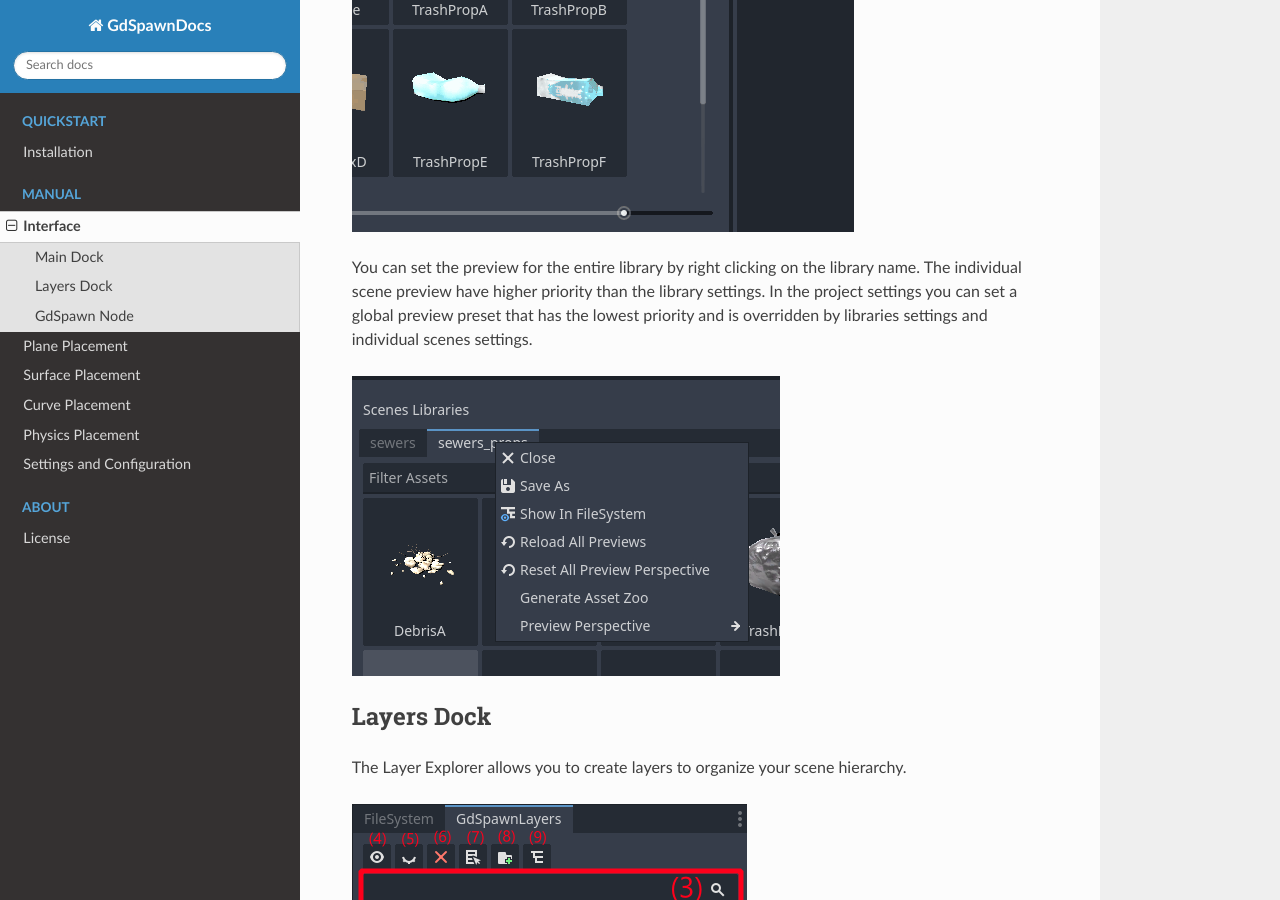
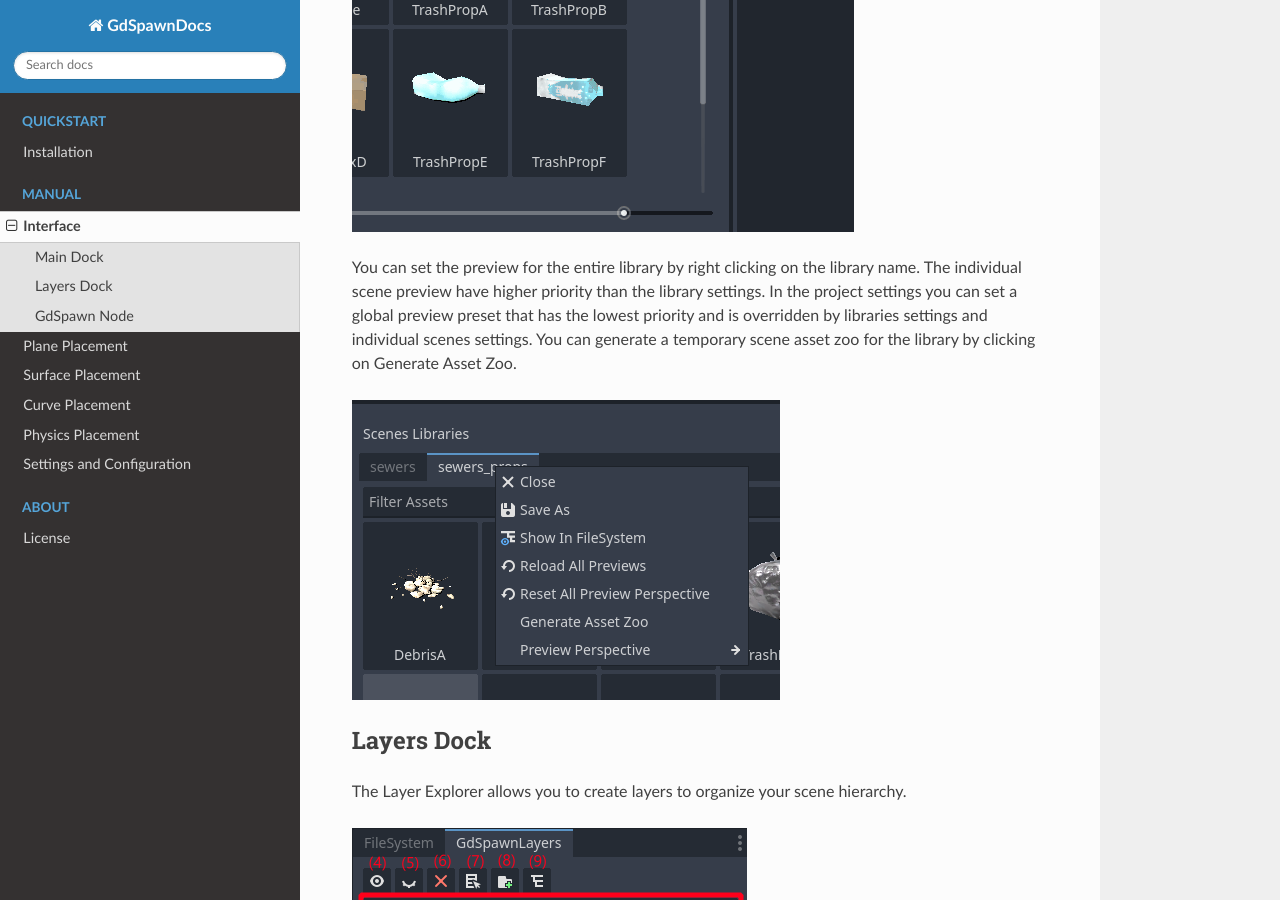
Before and after one commit to mmgms/gdspawn-docs, a Sphinx documentation site: the page built from docs/source/interface.rst, in a window 1280 px wide and 900 px high, scrolled down 1512 px. Built offline with Sphinx 7.4.7 and the Read the Docs theme 3.1.0, drawn with Linux system fonts in a browser that asks for light colours.

Commit message:
asset zoo

```diff
--- a/docs/source/interface.rst
+++ b/docs/source/interface.rst
@@ -1,7 +1,5 @@
 Interface
 =========
-
-
 
 Main Dock
 -------------------
@@ -36,6 +34,7 @@ angle for the preview by opening the dynamic preview and orbiting/zooming with m
 
 You can set the preview for the entire library by right clicking on the library name. The individual scene preview have higher priority than the library settings.
 In the project settings you can set a global preview preset that has the lowest priority and is overridden by libraries settings and individual scenes settings.
+You can generate a temporary scene asset zoo for the library by clicking on Generate Asset Zoo.
 
 .. image:: ../images/library_options.png
 
```
